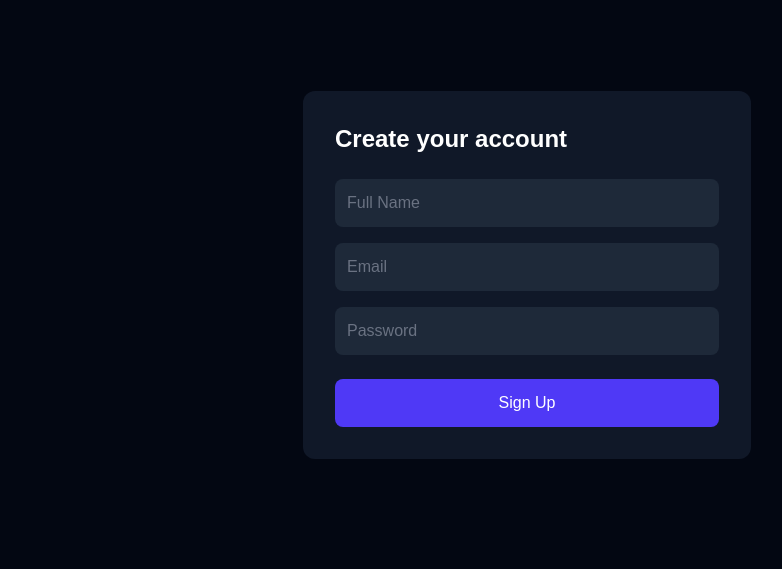
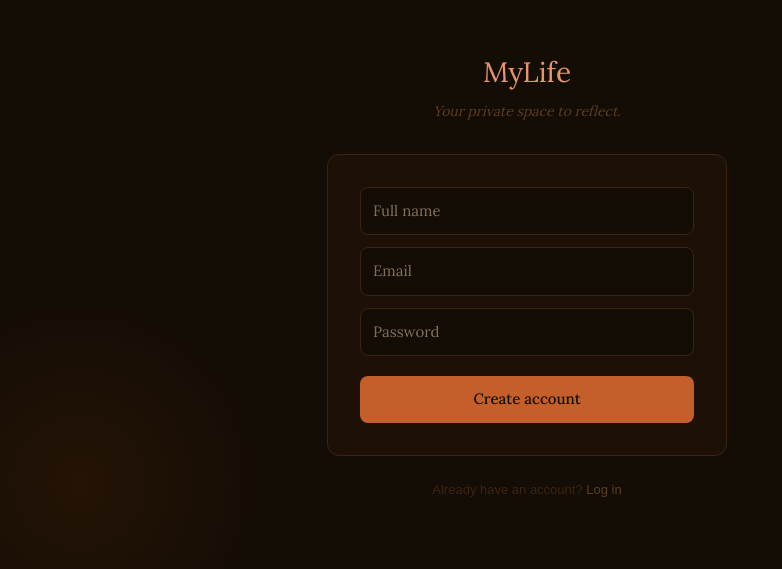
Before and after one commit to keviny679/mylife, a Next.js app: page /signup in a window 1280 px wide. Shown: the part 125-694 px from the top of the page, without its empty margins (113-895 px from the left). Built offline with nearby package versions, Linux system fonts and the light colour scheme; no server answers.

Commit message:
added ui design for current pages

```diff
--- a/app/login/page.tsx
+++ b/app/login/page.tsx
@@ -14,10 +14,7 @@ export default function Login() {
   async function handleLogin() {
     setLoading(true)
 
-    const { error } = await supabase.auth.signInWithPassword({
-      email,
-      password,
-    })
+    const { error } = await supabase.auth.signInWithPassword({ email, password })
 
     if (error) {
       setMessage(error.message)
@@ -29,37 +26,46 @@ export default function Login() {
   }
 
   return (
-    <main className="min-h-screen bg-gray-950 text-white flex flex-col items-center justify-center">
-      <div className="w-full max-w-md p-8 bg-gray-900 rounded-xl">
-        <h1 className="text-2xl font-bold mb-6">Welcome back</h1>
+    <main className="min-h-screen relative overflow-hidden flex items-center justify-center" style={{ background: '#140d05' }}>
+      <div className="absolute bottom-0 left-0 w-96 h-96 rounded-full pointer-events-none" style={{ background: 'radial-gradient(circle, rgba(255,100,20,0.07) 0%, transparent 70%)' }} />
+      <div className="absolute top-0 right-0 w-72 h-72 rounded-full pointer-events-none" style={{ background: 'radial-gradient(circle, rgba(255,140,30,0.05) 0%, transparent 70%)' }} />
 
+      <div className="relative z-10 w-full max-w-md px-6">
+        <h1 style={{ fontFamily: 'var(--font-lora)', color: '#e8956d', fontSize: '28px', textAlign: 'center', marginBottom: '8px' }}>MyLife</h1>
+        <p style={{ color: '#5c3d22', fontSize: '14px', textAlign: 'center', marginBottom: '2rem', fontFamily: 'var(--font-lora)', fontStyle: 'italic' }}>Welcome back</p>
+
+        <div className="rounded-xl p-8" style={{ background: '#1c1007', border: '1px solid #3b2410' }}>
           <input
             type="email"
             placeholder="Email"
             value={email}
             onChange={(e) => setEmail(e.target.value)}
-          className="w-full p-3 mb-4 bg-gray-800 rounded-lg text-white placeholder-gray-500"
+            style={{ width: '100%', background: '#140d05', border: '1px solid #3b2410', borderRadius: '8px', color: '#f0d4b0', fontFamily: 'var(--font-lora)', fontSize: '15px', padding: '12px', marginBottom: '12px', outline: 'none', boxSizing: 'border-box' }}
           />
-
           <input
             type="password"
             placeholder="Password"
             value={password}
             onChange={(e) => setPassword(e.target.value)}
-          className="w-full p-3 mb-6 bg-gray-800 rounded-lg text-white placeholder-gray-500"
+            style={{ width: '100%', background: '#140d05', border: '1px solid #3b2410', borderRadius: '8px', color: '#f0d4b0', fontFamily: 'var(--font-lora)', fontSize: '15px', padding: '12px', marginBottom: '20px', outline: 'none', boxSizing: 'border-box' }}
           />
-
           <button
             onClick={handleLogin}
             disabled={loading}
-          className="w-full p-3 bg-indigo-600 hover:bg-indigo-500 rounded-lg font-medium transition-colors"
+            style={{ width: '100%', padding: '12px', borderRadius: '8px', background: '#c45e2a', color: '#140d05', border: 'none', cursor: 'pointer', fontWeight: '500', fontSize: '15px', fontFamily: 'var(--font-lora)' }}
           >
-          {loading ? 'Logging in...' : 'Log In'}
+            {loading ? 'Logging in...' : 'Log in'}
           </button>
 
           {message && (
-          <p className="mt-4 text-center text-red-400">{message}</p>
+            <p style={{ color: '#e8956d', fontSize: '13px', textAlign: 'center', marginTop: '1rem' }}>{message}</p>
           )}
+        </div>
+
+        <p style={{ color: '#3b2410', fontSize: '13px', textAlign: 'center', marginTop: '1.5rem' }}>
+          Don't have an account?{' '}
+          <a href="/signup" style={{ color: '#5c3d22' }}>Sign up</a>
+        </p>
       </div>
     </main>
   )
--- a/app/signup/page.tsx
+++ b/app/signup/page.tsx
@@ -31,45 +31,53 @@ export default function SignUp() {
   }
 
   return (
-    <main className="min-h-screen bg-gray-950 text-white flex flex-col items-center justify-center">
-      <div className="w-full max-w-md p-8 bg-gray-900 rounded-xl">
-        <h1 className="text-2xl font-bold mb-6">Create your account</h1>
+    <main className="min-h-screen relative overflow-hidden flex items-center justify-center" style={{ background: '#140d05' }}>
+      <div className="absolute bottom-0 left-0 w-96 h-96 rounded-full pointer-events-none" style={{ background: 'radial-gradient(circle, rgba(255,100,20,0.07) 0%, transparent 70%)' }} />
+      <div className="absolute top-0 right-0 w-72 h-72 rounded-full pointer-events-none" style={{ background: 'radial-gradient(circle, rgba(255,140,30,0.05) 0%, transparent 70%)' }} />
 
+      <div className="relative z-10 w-full max-w-md px-6">
+        <h1 style={{ fontFamily: 'var(--font-lora)', color: '#e8956d', fontSize: '28px', textAlign: 'center', marginBottom: '8px' }}>MyLife</h1>
+        <p style={{ color: '#5c3d22', fontSize: '14px', textAlign: 'center', marginBottom: '2rem', fontFamily: 'var(--font-lora)', fontStyle: 'italic' }}>Your private space to reflect.</p>
+
+        <div className="rounded-xl p-8" style={{ background: '#1c1007', border: '1px solid #3b2410' }}>
           <input
             type="text"
-          placeholder="Full Name"
+            placeholder="Full name"
             value={name}
             onChange={(e) => setName(e.target.value)}
-          className="w-full p-3 mb-4 bg-gray-800 rounded-lg text-white placeholder-gray-500"
+            style={{ width: '100%', background: '#140d05', border: '1px solid #3b2410', borderRadius: '8px', color: '#f0d4b0', fontFamily: 'var(--font-lora)', fontSize: '15px', padding: '12px', marginBottom: '12px', outline: 'none', boxSizing: 'border-box' }}
           />
-
           <input
             type="email"
             placeholder="Email"
             value={email}
             onChange={(e) => setEmail(e.target.value)}
-          className="w-full p-3 mb-4 bg-gray-800 rounded-lg text-white placeholder-gray-500"
+            style={{ width: '100%', background: '#140d05', border: '1px solid #3b2410', borderRadius: '8px', color: '#f0d4b0', fontFamily: 'var(--font-lora)', fontSize: '15px', padding: '12px', marginBottom: '12px', outline: 'none', boxSizing: 'border-box' }}
           />
-
           <input
             type="password"
             placeholder="Password"
             value={password}
             onChange={(e) => setPassword(e.target.value)}
-          className="w-full p-3 mb-6 bg-gray-800 rounded-lg text-white placeholder-gray-500"
+            style={{ width: '100%', background: '#140d05', border: '1px solid #3b2410', borderRadius: '8px', color: '#f0d4b0', fontFamily: 'var(--font-lora)', fontSize: '15px', padding: '12px', marginBottom: '20px', outline: 'none', boxSizing: 'border-box' }}
           />
-
           <button
             onClick={handleSignUp}
             disabled={loading}
-          className="w-full p-3 bg-indigo-600 hover:bg-indigo-500 rounded-lg font-medium transition-colors"
+            style={{ width: '100%', padding: '12px', borderRadius: '8px', background: '#c45e2a', color: '#140d05', border: 'none', cursor: 'pointer', fontWeight: '500', fontSize: '15px', fontFamily: 'var(--font-lora)' }}
           >
-          {loading ? 'Creating account...' : 'Sign Up'}
+            {loading ? 'Creating account...' : 'Create account'}
           </button>
 
           {message && (
-          <p className="mt-4 text-center text-gray-400">{message}</p>
+            <p style={{ color: '#e8956d', fontSize: '13px', textAlign: 'center', marginTop: '1rem' }}>{message}</p>
           )}
+        </div>
+
+        <p style={{ color: '#3b2410', fontSize: '13px', textAlign: 'center', marginTop: '1.5rem' }}>
+          Already have an account?{' '}
+          <a href="/login" style={{ color: '#5c3d22' }}>Log in</a>
+        </p>
       </div>
     </main>
   )
```
Lines whose indentation alone changed are shown as unchanged.
